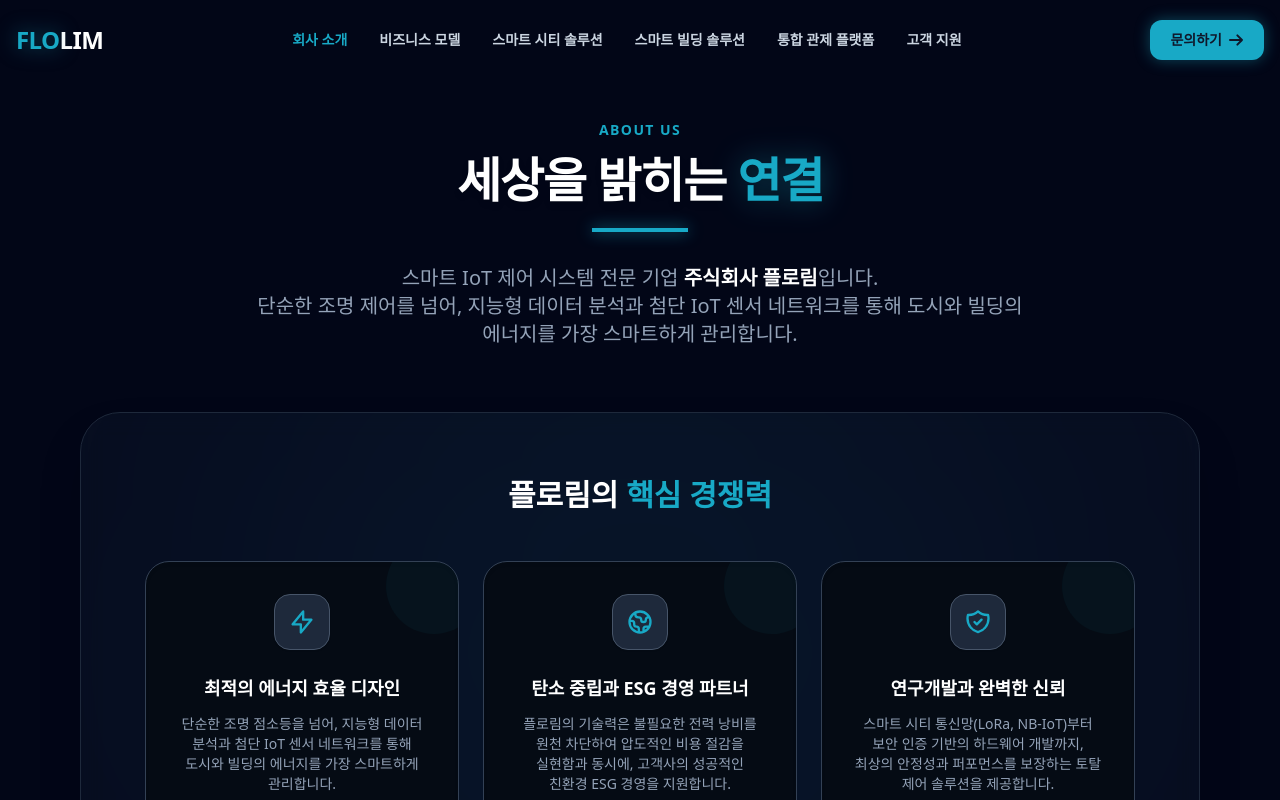
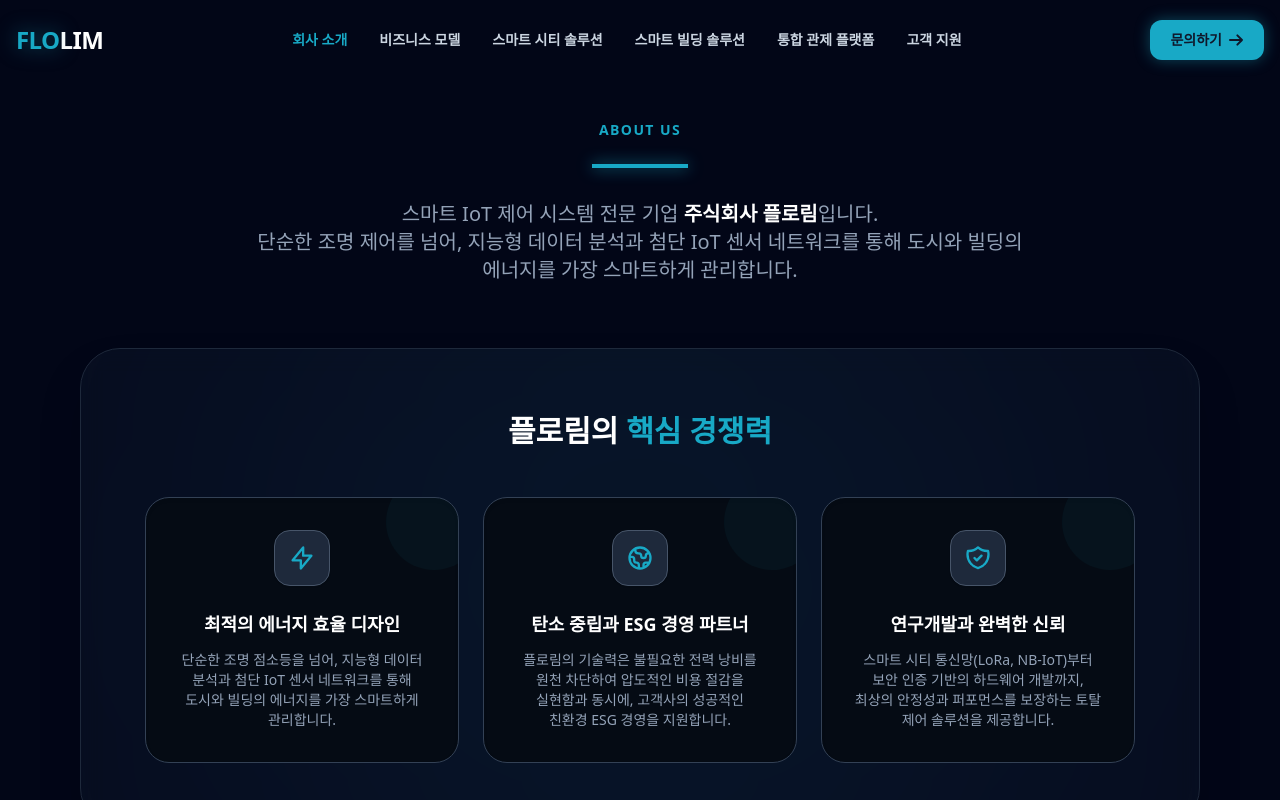
Before and after one commit to flolim-mj54/flolim-website, a React (Vite) app: page /company/intro in a window 1280 px wide. Shown: the top 800 px of the page. Built offline with nearby package versions, Linux system fonts and the light colour scheme.

Commit message:
ㅇㅇㅇ

```diff
--- a/src/pages/01_Company/CompanyIntro.tsx
+++ b/src/pages/01_Company/CompanyIntro.tsx
@@ -8,14 +8,7 @@
     <div className="pb-10">
       <PageHeader
         category="About Us"
-        title={
-          <>
-            세상을 밝히는{" "}
-            <span className="text-flolim drop-shadow-[0_0_15px_rgba(24,169,198,0.4)]">
-              연결
-            </span>
-          </>
-        }
+        title={<></>}
         subtitle={
           <>
             스마트 IoT 제어 시스템 전문 기업{" "}
```
